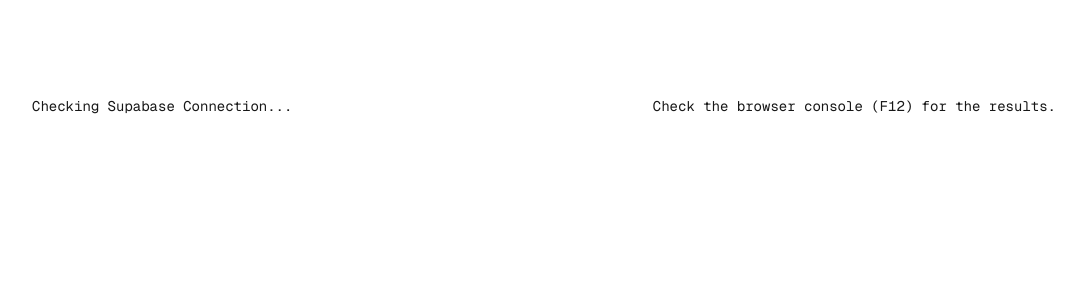
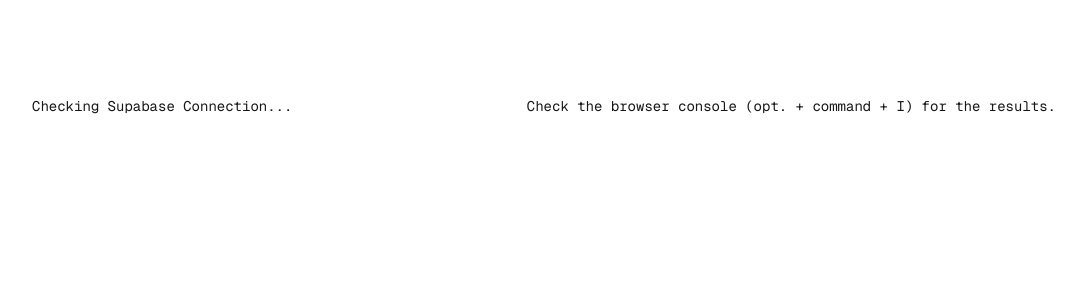
Before and after one commit to rileyburns707/Fantasy-NBA, a Next.js app in the folder Frontend/: page / in a window 1280 px wide. Shown: the top 300 px of the page, without its empty margins (96-1174 px from the left). Built offline with nearby package versions, Linux system fonts and the light colour scheme; no server answers; the database is empty.

Commit message:
testing BE connection

```diff
--- a/Frontend/src/app/page.tsx
+++ b/Frontend/src/app/page.tsx
@@ -31,7 +31,7 @@ export default function Home() {
     <main className="flex min-h-screen flex-col items-center justify-between p-24">
       <div className="z-10 w-full max-w-5xl items-center justify-between font-mono text-sm lg:flex">
         <p>Checking Supabase Connection...</p>
-        <p>Check the browser console (F12) for the results.</p>
+        <p>Check the browser console (opt. + command + I) for the results.</p>
       </div>
     </main>
   );
```
